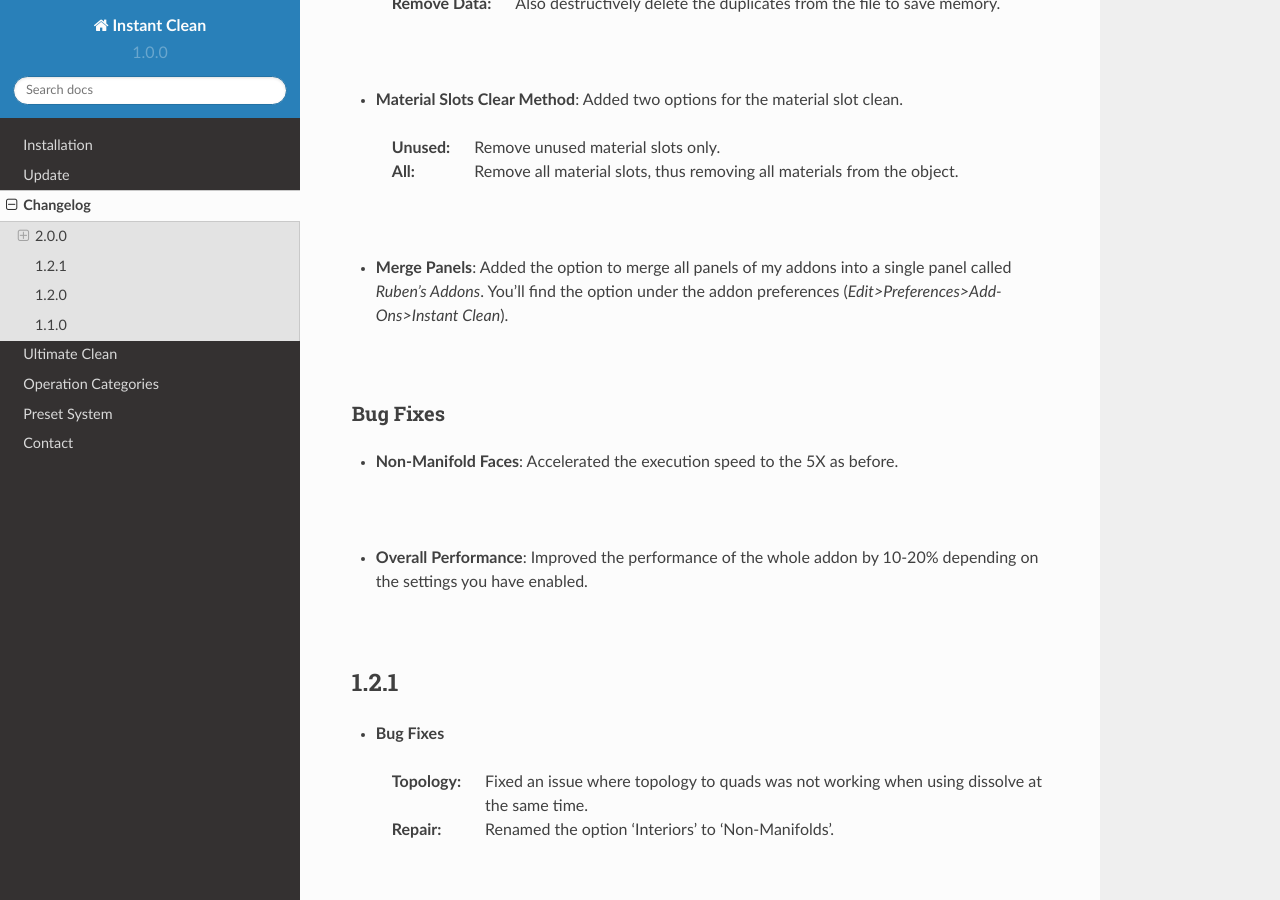
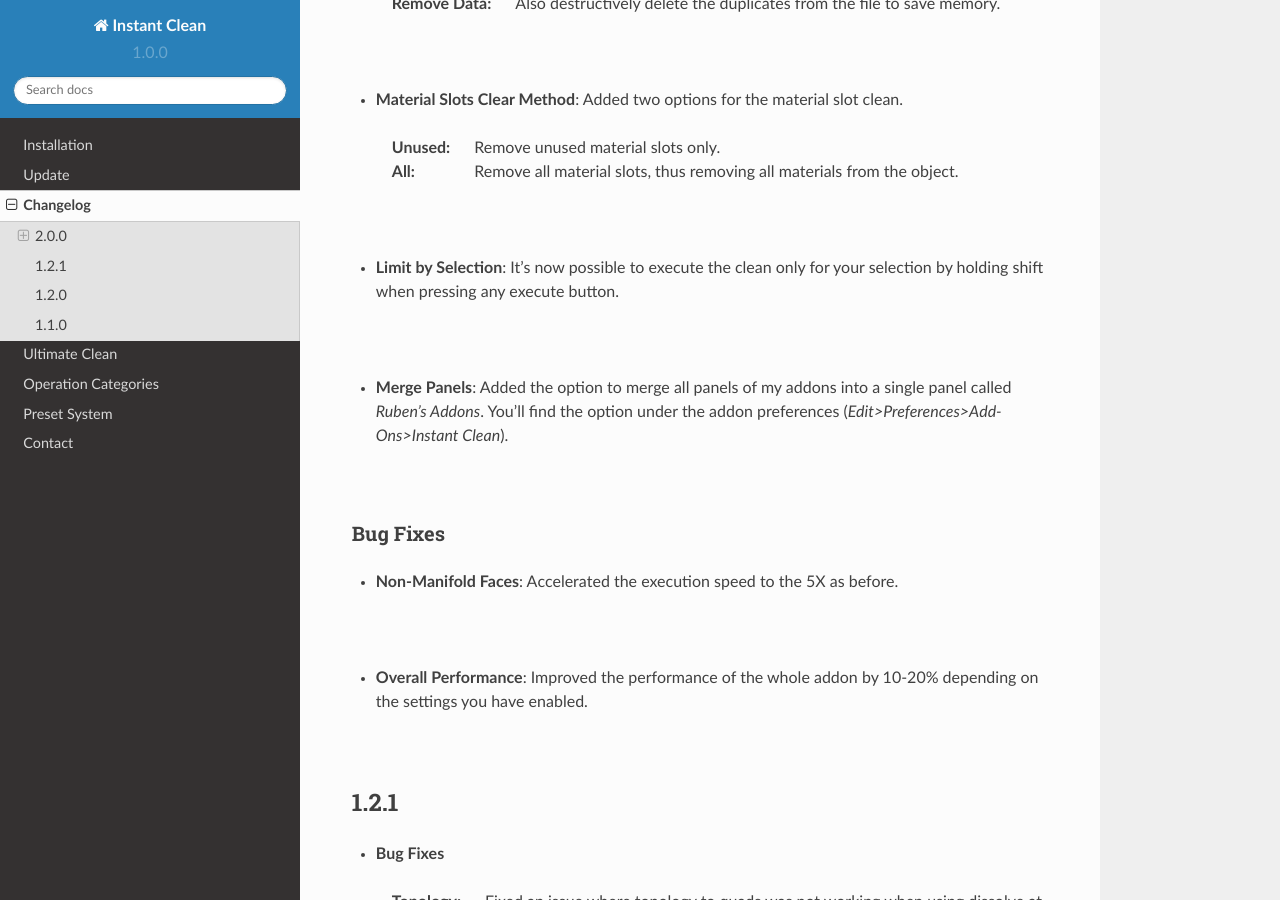
Before and after one commit to rubenmesserschmidt/Instant-Clean_docs, a Sphinx documentation site: the page built from docs/source/changelog.rst, in a window 1280 px wide and 900 px high, scrolled down 610 px. Built offline with Sphinx 7.4.7 and the Read the Docs theme 2.0.0, drawn with Linux system fonts in a browser that asks for light colours.

Commit message:
added limit by selection

```diff
--- a/docs/source/changelog.rst
+++ b/docs/source/changelog.rst
@@ -20,6 +20,9 @@
 * **Material Slots Clear Method**: Added two options for the material slot clean.
  :Unused: Remove unused material slots only.
  :All: Remove all material slots, thus removing all materials from the object.
+|
+
+* **Limit by Selection**: It's now possible to execute the clean only for your selection by holding shift when pressing any execute button.
 |
 
 * **Merge Panels**: Added the option to merge all panels of my addons into a single panel called *Ruben's Addons*. You'll find the option under the addon preferences (*Edit>Preferences>Add-Ons>Instant Clean*).
```
